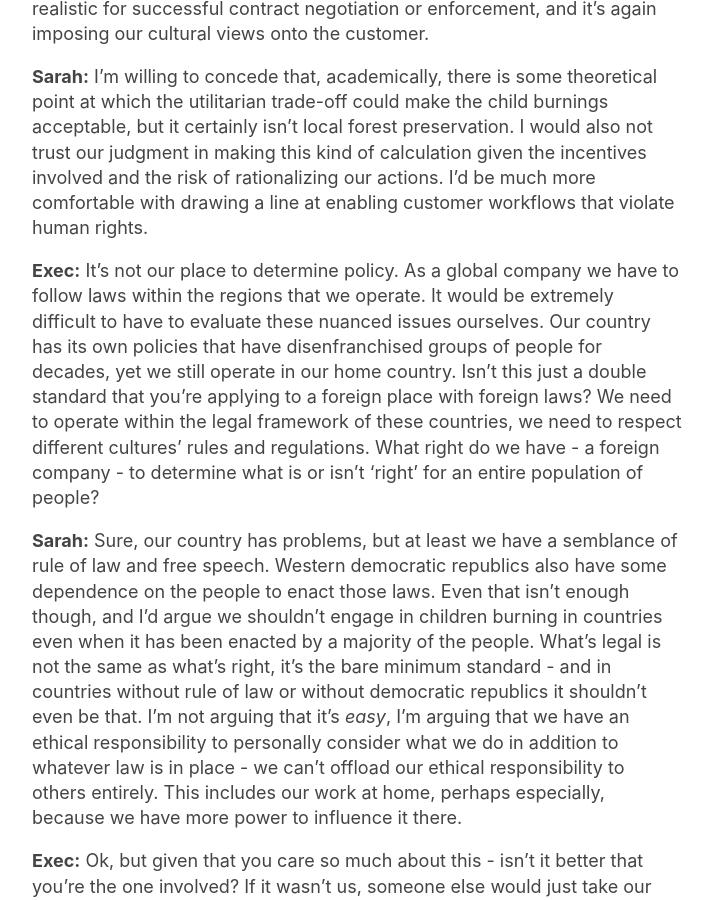
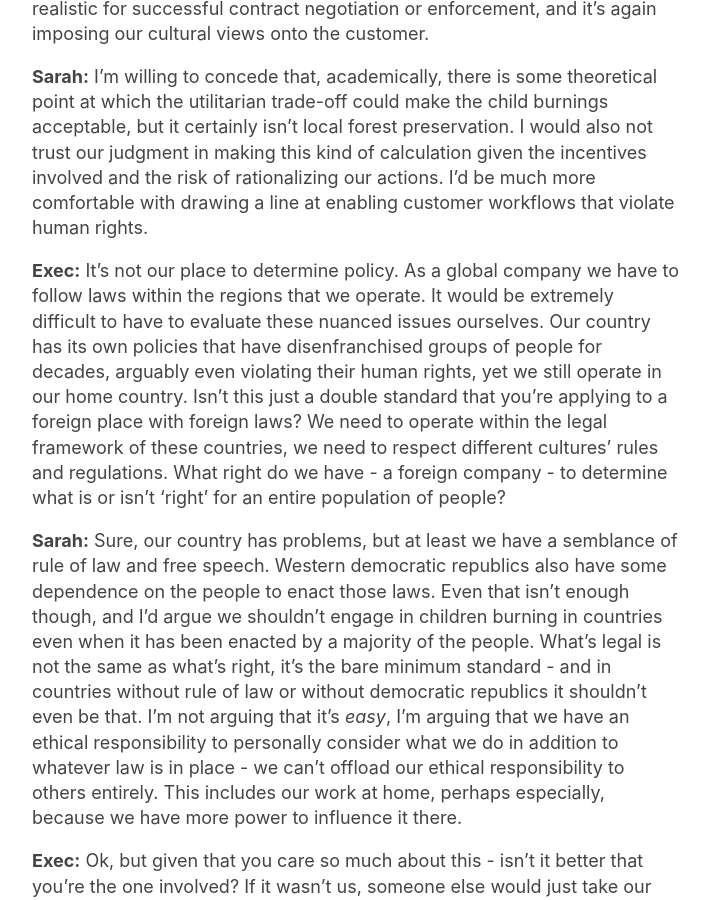
Before and after one commit to zalberico/zalberico.github.io, a Jekyll site: the page built from _posts/2020-06-13-zoom-in-china.markdown, in a window 1280 px wide and 900 px high, scrolled down 3184 px. Shown: the whole window, without its empty margins (283-995 px from the left). Built offline with Jekyll 4.4.1, drawn with Linux system fonts in a browser that asks for light colours.

Commit message:
Add human rights comment to exec

```diff
--- a/_posts/2020-06-13-zoom-in-china.markdown
+++ b/_posts/2020-06-13-zoom-in-china.markdown
@@ -49,7 +49,7 @@ I understand the historical risk of imposing your views on another culture, but
 
 **Sarah:** I'm willing to concede that, academically, there is some theoretical point at which the utilitarian trade-off could make the child burnings acceptable, but it certainly isn't local forest preservation. I would also not trust our judgment in making this kind of calculation given the incentives involved and the risk of rationalizing our actions. I'd be much more comfortable with drawing a line at enabling customer workflows that violate human rights.
 
-**Exec:** It's not our place to determine policy. As a global company we have to follow laws within the regions that we operate. It would be extremely difficult to have to evaluate these nuanced issues ourselves. Our country has its own policies that have disenfranchised groups of people for decades, yet we still operate in our home country. Isn't this just a double standard that you're applying to a foreign place with foreign laws? We need to operate within the legal framework of these countries, we need to respect different cultures' rules and regulations. What right do we have - a foreign company - to determine what is or isn't 'right' for an entire population of people?
+**Exec:** It's not our place to determine policy. As a global company we have to follow laws within the regions that we operate. It would be extremely difficult to have to evaluate these nuanced issues ourselves. Our country has its own policies that have disenfranchised groups of people for decades, arguably even violating their human rights, yet we still operate in our home country. Isn't this just a double standard that you're applying to a foreign place with foreign laws? We need to operate within the legal framework of these countries, we need to respect different cultures' rules and regulations. What right do we have - a foreign company - to determine what is or isn't 'right' for an entire population of people?
 
 **Sarah:** Sure, our country has problems, but at least we have a semblance of rule of law and free speech. Western democratic republics also have some dependence on the people to enact those laws. Even that isn't enough though, and I'd argue we shouldn't engage in children burning in countries even when it has been enacted by a majority of the people. What's legal is not the same as what's right, it's the bare minimum standard - and in countries without rule of law or without democratic republics it shouldn't even be that. I'm not arguing that it's *easy*, I'm arguing that we have an ethical responsibility to personally consider what we do in addition to whatever law is in place - we can't offload our ethical responsibility to others entirely. This includes our work at home, perhaps especially, because we have more power to influence it there.
 
```
